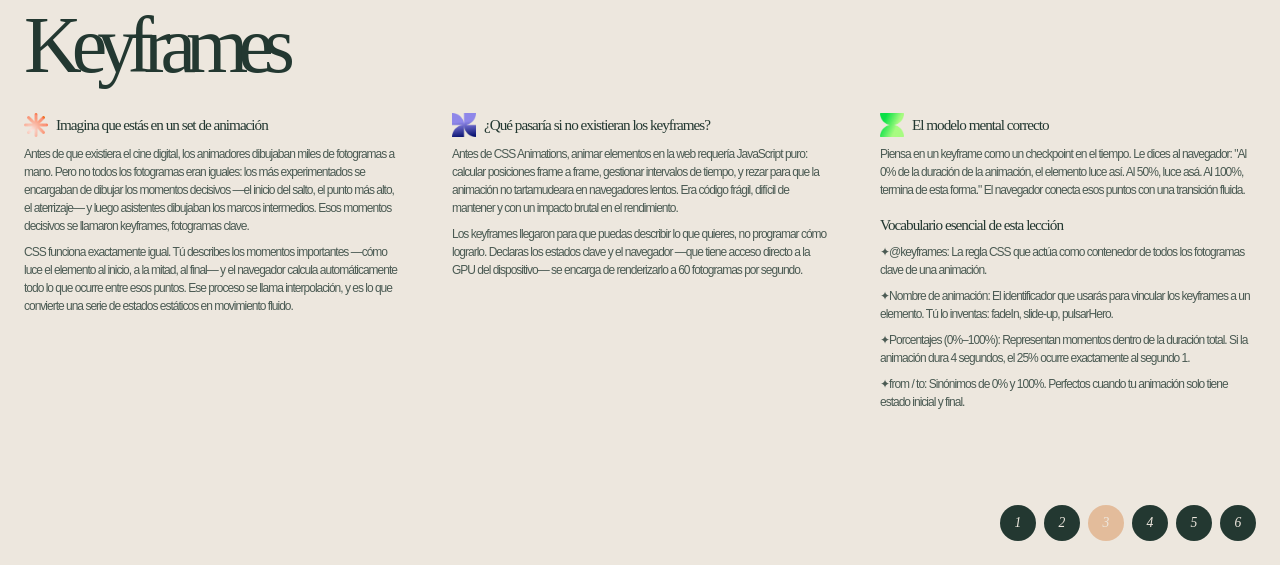
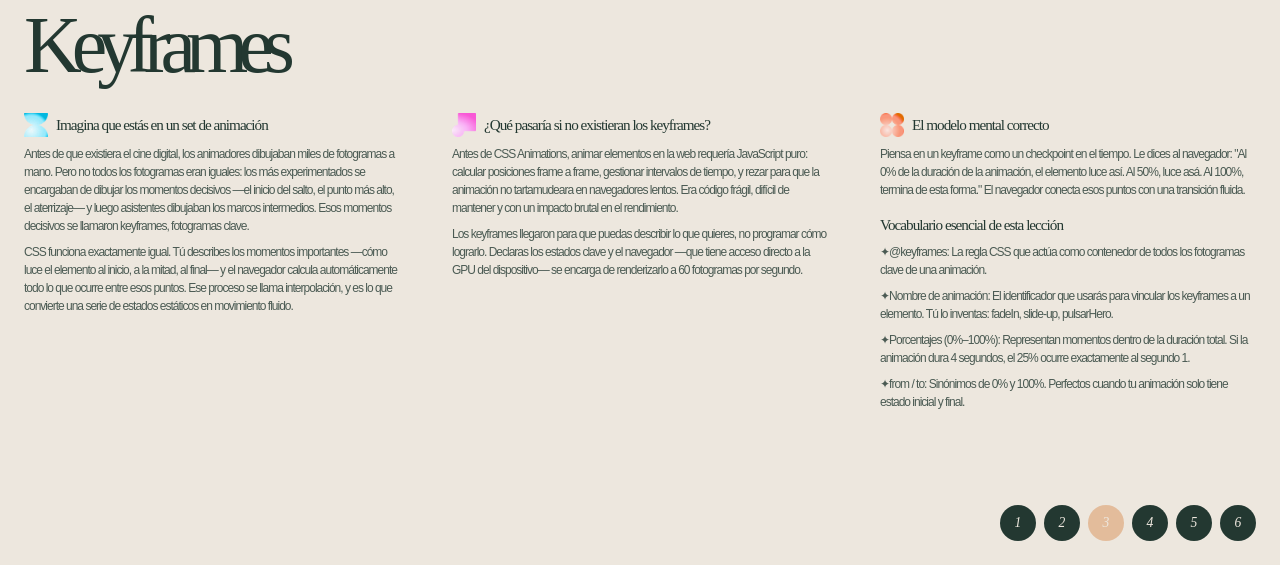
Before and after one commit to GenesisPixel/genesis-pixel-demos, a plain HTML site: page chapter3.html in a window 1280 px wide. Shown: the part 235-800 px from the top of the page. Drawn offline with Linux system fonts and the light colour scheme; a web font is replaced by a local one.

Commit message:
docs(chapters): refine chapter introductions and hero content

```diff
--- a/chapter3.html
+++ b/chapter3.html
@@ -46,7 +46,7 @@
 				<div class="hero__text-lines">
 					<div class="hero__text-col">
 						<div class="hero__text-row">
-							<img src="img/svg-1.png" class="icon hero__text-icon" alt="" width="24" height="24">
+							<img src="img/svg-7.png" class="icon hero__text-icon" alt="" width="24" height="24">
 							<h2>Imagina que estás en un set de animación</h2>
 						</div>
 						<p>Antes de que existiera el cine digital, los animadores dibujaban miles de fotogramas a mano. Pero no todos los fotogramas eran iguales: los más experimentados se encargaban de dibujar los momentos decisivos —el inicio del salto, el punto más alto, el aterrizaje— y luego asistentes dibujaban los marcos intermedios. Esos momentos decisivos se llamaron keyframes, fotogramas clave.</p>
@@ -55,7 +55,7 @@
 					<span class="hero__divider"></span>
 					<div class="hero__text-col">
 						<div class="hero__text-row">
-							<img src="img/svg-2.png" class="icon hero__text-icon" alt="" width="24" height="24">
+							<img src="img/svg-8.png" class="icon hero__text-icon" alt="" width="24" height="24">
 							<h2>¿Qué pasaría si no existieran los keyframes?</h2>
 						</div>
 						<p>Antes de CSS Animations, animar elementos en la web requería JavaScript puro: calcular posiciones frame a frame, gestionar intervalos de tiempo, y rezar para que la animación no tartamudeara en navegadores lentos. Era código frágil, difícil de mantener y con un impacto brutal en el rendimiento.</p>
@@ -64,7 +64,7 @@
 					<span class="hero__divider"></span>
 					<div class="hero__text-col">
 						<div class="hero__text-row">
-							<img src="img/svg-3.png" class="icon hero__text-icon" alt="" width="24" height="24">
+							<img src="img/svg-9.png" class="icon hero__text-icon" alt="" width="24" height="24">
 							<h2>El modelo mental correcto</h2>
 						</div>
 						<p>Piensa en un keyframe como un checkpoint en el tiempo. Le dices al navegador: "Al 0% de la duración de la animación, el elemento luce así. Al 50%, luce asá. Al 100%, termina de esta forma." El navegador conecta esos puntos con una transición fluida.</p>
```
Also changed, not shown: chapter2.html (+3 -3 lines), chapter4.html (+3 -3 lines), chapter5.html (+3 -3 lines), chapter6.html (+3 -3 lines).
